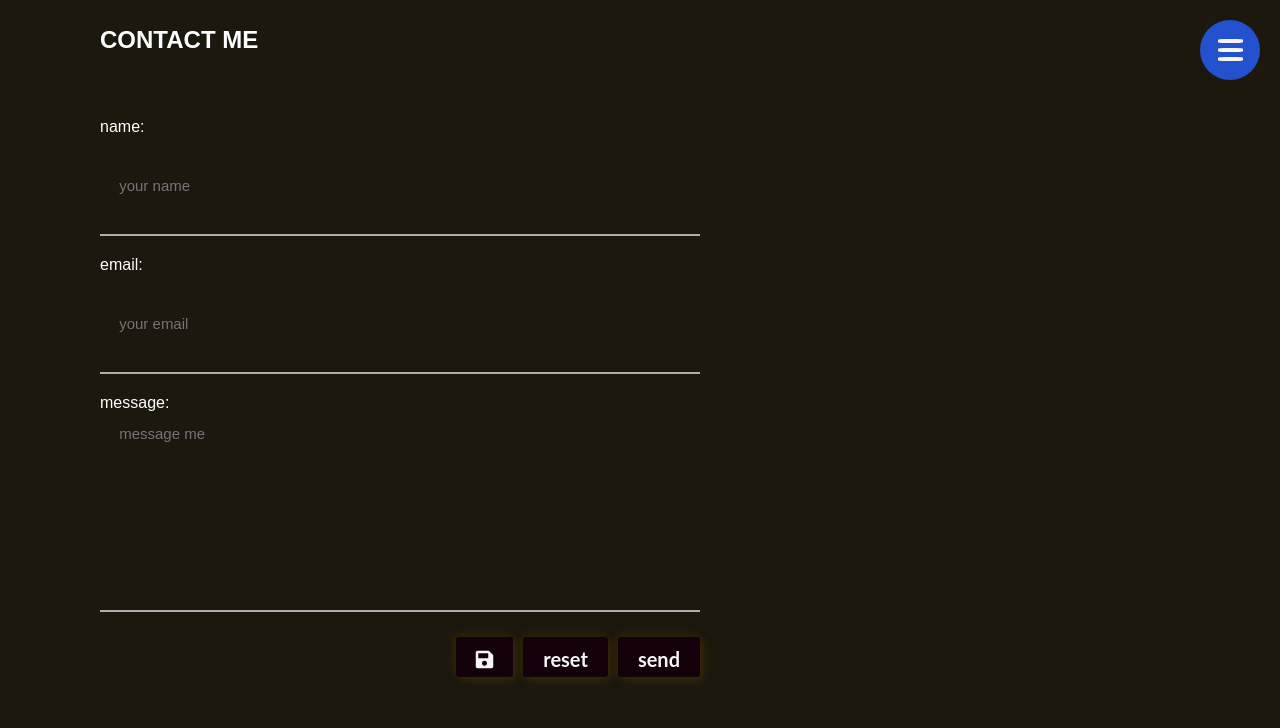
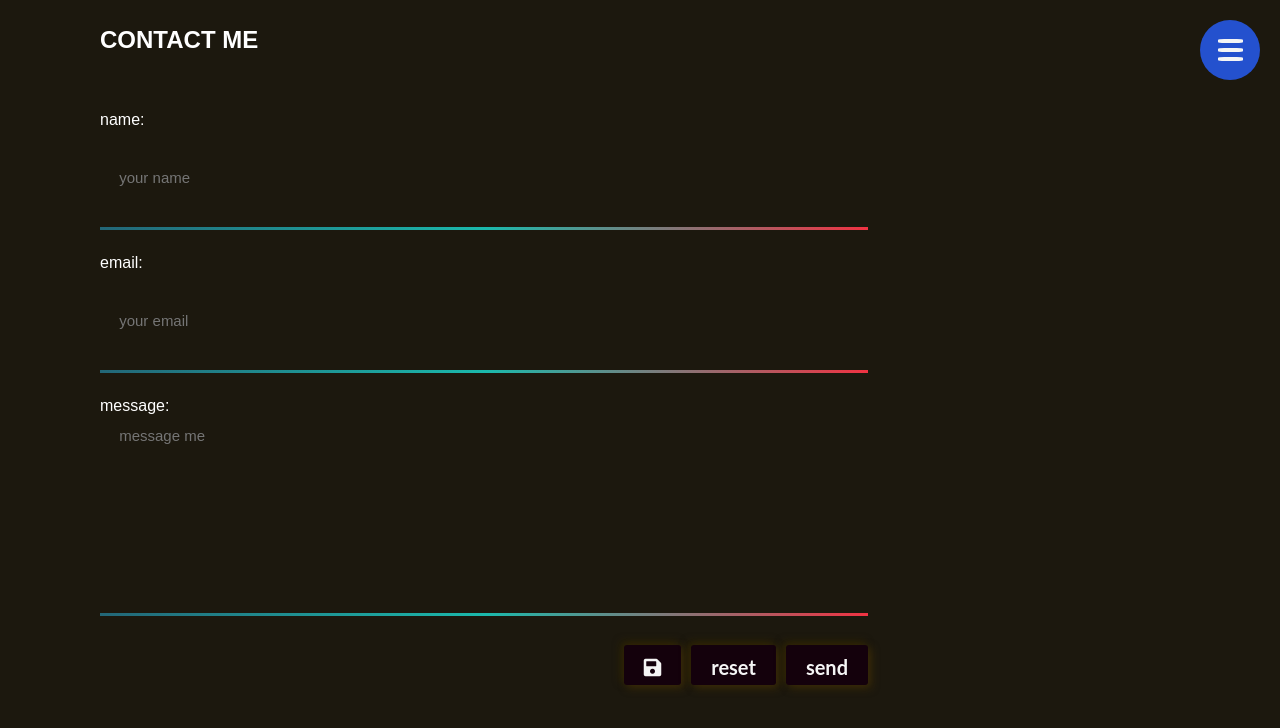
Before and after one commit to MaciejFigat/videoCover, a React (Create React App) app in the folder frontend/: page /contact in a window 1280 px wide. Shown: the top 728 px of the page. Built offline with nearby package versions, Linux system fonts and the light colour scheme; no server answers.

Commit message:
styling changes

```diff
--- a/frontend/src/components/ContactForm.js
+++ b/frontend/src/components/ContactForm.js
@@ -8,6 +8,8 @@ import '../styles/button.scss'
 const ContactForm = () => {
   const dispatch = useDispatch()
 
+  const menuState = useSelector((state) => state.menuState)
+  const { menuOpen } = menuState
   const userMessageSaved = useSelector(
     (state) => state.userMessage.userMessageSent
   )
@@ -73,7 +75,7 @@ const ContactForm = () => {
           <div className='contact_field'>
             <label> name: </label>
             <input
-              className='contact_field_content'
+              className={`contact_field_content ${menuOpen}`}
               type='text'
               value={name}
               placeholder='your name'
@@ -84,7 +86,7 @@ const ContactForm = () => {
           <div className='contact_field'>
             <label>email:</label>
             <input
-              className='contact_field_content'
+              className={`contact_field_content ${menuOpen}`}
               type='email'
               value={email}
               placeholder='your email'
@@ -95,7 +97,7 @@ const ContactForm = () => {
           <div className='contact_field'>
             <label> message:</label>
             <textarea
-              className='contact_field_content messageField'
+              className={`contact_field_content ${menuOpen} messageField`}
               value={formMessage}
               placeholder='message me'
               onChange={(e) => setFormMessage(e.target.value)}
--- a/frontend/src/styles/Form.scss
+++ b/frontend/src/styles/Form.scss
@@ -29,31 +29,16 @@
     line-height: 1.2;
     border-bottom: 2px solid #adadad;
     padding: 0.8rem 1.2rem;
-    min-width: 600px;
+    min-width: 60vw;
     min-height: 100px;
     margin-bottom: 20px;
     transition: 0.9s;
-    @media (min-width: 1010px) and (max-width: 1127px) {
-        min-width: 500px;
-        }
-    @media (min-width: 887px) and (max-width: 1011px) {
-            min-width: 400px;
-            }
-    @media (min-width: 799px) and (max-width: 888px) {
-            min-width: 300px;
-            }
-    @media (min-width: 640px) and (max-width: 798px) {
-        min-width: 400px;
-        min-height: 40px;
-        line-height: 1;
-        margin-top: 10px;
-        }
-    @media(max-width: 639px) {
-        min-width: 250px;
-        min-height: 40px;
-        line-height: 1;
-        }
+    &.true {
+        min-width: 50vw;
+    }
+
 }
+
 
 .messageField {
     min-height: 25vh;
@@ -62,7 +47,7 @@
 }
 
 
-.contact_field2::after{
+.contact_field::after{
     content: "";
     display: block;
     position: relative;
@@ -71,14 +56,40 @@
     left: 0;
     width: 100%;
     height: 2px;
-    background: linear-gradient(45deg, #c5c0c3, #f3a931);
+    // transition: 0.7s;
+
+    --angle: 0deg;
+    border-bottom: 3px solid;
+    border-image: linear-gradient(45deg, #236677, #1bb9ac, #f33141) 1;
+    animation: 10s rotate linear infinite;
 
 }
 
-.contact_field_content:focus {
-    border-bottom: 3px solid ;
-    border-image-slice: 1;
-    border-image-source: linear-gradient(to left, #743ad5, #d53a9d);
-    transition: 0.9s;
+.contact_field_content:focus + .contact_field::after{
+    border-image: linear-gradient(45deg, #5e7723, #1bb9ac, #b8b63a) 1;
+}
 
-}
+// .contact_field_content:focus {
+//     --angle: 0deg;
+//     border-bottom: 3px solid ;
+//     border-left: 3px solid ;
+//     border-image-slice: 1;
+//     border-image: linear-gradient(var(--angle), #743ad5, #d53a9d) 1;
+//     transition: 0.9s;
+//     animation: 10s rotate linear infinite;
+// }
+
+
+
+
+  @keyframes rotate {
+    to {
+      --angle: 360deg;
+    }
+  }
+
+  @property --angle {
+    syntax: '<angle>';
+    initial-value: 0deg;
+    inherits: false;
+  }
--- a/frontend/src/styles/Home.scss
+++ b/frontend/src/styles/Home.scss
@@ -12,6 +12,13 @@
     color: #fff;
     z-index: 2;
     transition: 0.4s;
+    &.true {
+        right: 300px;
+        transition: 0.4s;
+        @media(max-width: 798px) {
+            right: 260px;
+            }
+    }
 
 }
 .showcase header {
@@ -46,11 +53,15 @@
     padding: 40px 100px;
     transition: 1s;
     opacity: 0;
+    &.true {
+        transition: 1s;
+        opacity: 0.9;
+    }
 }
-.logoOnMenu.true {
-    transition: 1s;
-    opacity: 0.9;
-}
+// .logoOnMenu.true {
+//     transition: 1s;
+//     opacity: 0.9;
+// }
 .showcase video {
     position: absolute;
     top: 0;
@@ -60,13 +71,13 @@
     height: 100%;
     opacity: 0.79;
 }
-.showcase.true {
-    right: 300px;
-    transition: 0.4s;
-    @media(max-width: 798px) {
-        right: 260px;
-        }
-}
+// .showcase.true {
+//     right: 300px;
+//     transition: 0.4s;
+//     @media(max-width: 798px) {
+//         right: 260px;
+//         }
+// }
 
 /* here is the parent of the navigation Burger */
 .toggle {
@@ -84,11 +95,15 @@
     background-color: rgb(36, 81, 206);
     border-radius: 50%;
     transition: 0.7s;
+    &.true {
+        background-color: #92185b;
+        transition: 0.7s;
+    }
 }
-.toggle.true {
-    background-color: #92185b;
-    transition: 0.7s;
-}
+// .toggle.true {
+//     background-color: #92185b;
+//     transition: 0.7s;
+// }
 
 .menu {
     position: absolute;
@@ -137,8 +152,7 @@
     position: relative;
     z-index: 3;
     transition: 0.7s;
-    }
-.text.true {
+    &.true {
         opacity: 0.8;
         margin-left: 300px;
         transition: 0.7s;
@@ -151,7 +165,22 @@
             }
 
 
+    }
 }
+// .text.true {
+//         opacity: 0.8;
+//         margin-left: 300px;
+//         transition: 0.7s;
+//     @media(max-width: 798px) {
+//         opacity: 0;
+//         }
+//     @media(max-width: 360px) {
+//             margin: 0;
+//             transition: 0.7s;
+//             }
+
+
+// }
 .text h2{
    font-size: 4em;
    font-weight: 800;
```
Also changed, not shown: frontend/src/styles/tryout.scss (+31 -114 lines), 2 other files (tests, documents, lock files or other folders).
